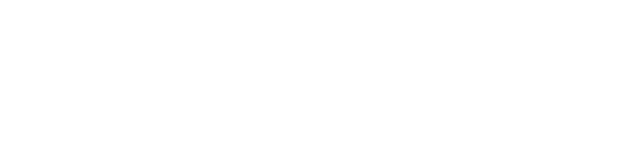
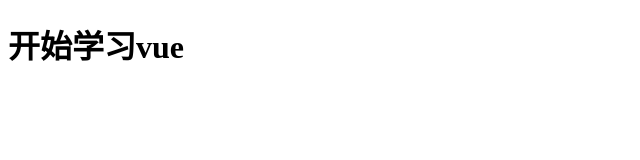
Before and after one commit to huali-qiu/vue.demo, a plain HTML site: page index.html in a window 1280 px wide. Shown: the whole page, without its empty margins (0-640 px from the left). Drawn offline with Linux system fonts and the light colour scheme.

```diff
--- a/index.html
+++ b/index.html
@@ -7,6 +7,6 @@
     <title>Document</title>
 </head>
 <body>
-
+    <h1>开始学习vue</h1>
 </body>
 </html>
```
